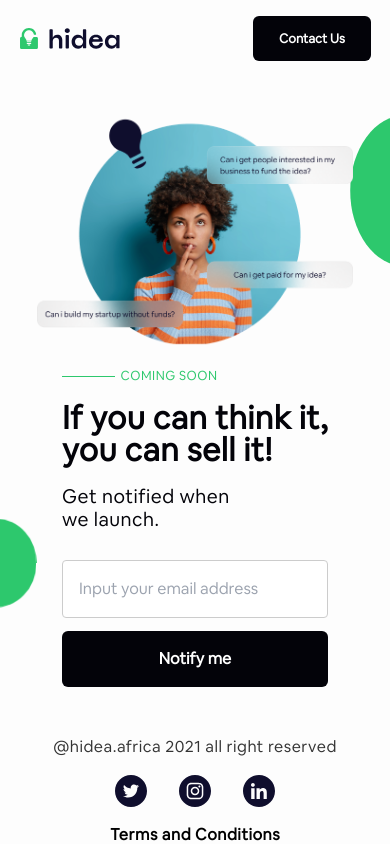
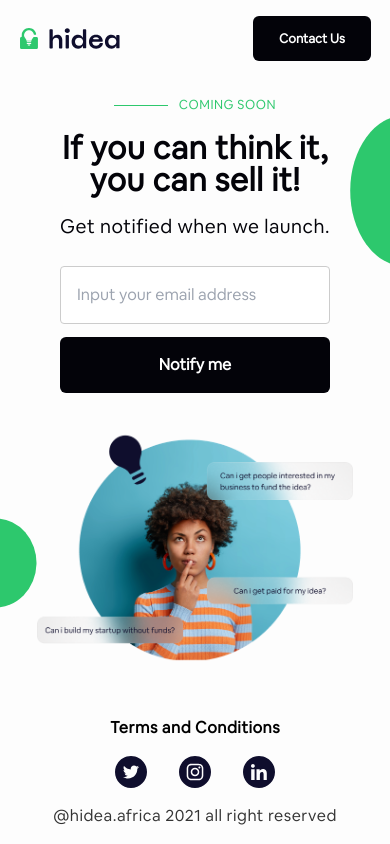
Before and after one commit to mad-max-fury/hidea-africa, a React (Create React App) app: page / in a window 390 px wide. Built offline with nearby package versions, Linux system fonts and the light colour scheme.

Commit message:
[fix] order

```diff
--- a/src/components/Footer.css
+++ b/src/components/Footer.css
@@ -53,12 +53,21 @@
 
     .footer-right {
         flex-direction: column;
+        order: 1;
     }
 
+    .text-muted {
+        order: 2;
+    }
 
 
     .footer-icons {
         align-items: center;
+        order: 2;
+    }
+
+    .footer-text {
+        order: 1;
     }
 
     .footer-icons a {
--- a/src/components/Main.css
+++ b/src/components/Main.css
@@ -113,17 +113,27 @@
         flex-wrap: wrap;
         flex-direction: column;
         margin-bottom: 1rem;
-        order: 2;
+        text-align: center;
     }
 
     .main-content__right {
         max-width: 90%;
         justify-content: center;
-        order: 1;
+
     }
 
     .main-content__title .title {
         font-size: 3.5rem;
+    }
+
+    .main-content__cst::before {
+        left: 25%;
+    }
+
+    .cst {
+        margin-left: 12%;
+        width: 100%;
+        font-size: 1rem;
     }
 
 }
@@ -131,6 +141,10 @@
 @media screen and (max-width: 600px) {
     .main-content__title .title {
         font-size: 2.5rem;
+    }
+
+    .main-content__cst::before {
+        left: 20%;
     }
 }
 
--- a/src/components/Main.js
+++ b/src/components/Main.js
@@ -13,7 +13,7 @@ export const Main = () => {
                     </div>
                     <div className="main-content__title">
                         <h1 className="title">If you can think it, <br /> you can sell it!</h1>
-                        <p className="subtitle">Get notified when <br /> we launch.</p>
+                        <p className="subtitle">Get notified when we launch.</p>
                     </div>
                     <MailForm />
                 </div>
--- a/src/components/UI/MailForm.js
+++ b/src/components/UI/MailForm.js
@@ -38,7 +38,7 @@ export const MailForm = () => {
                     handleShowModal()
                 })
                 .catch(err => {
-                    setError('Something went wrong')
+                    setError('Something went wrong, You can not submit the same email twice!')
                 })
         }
     }
```
